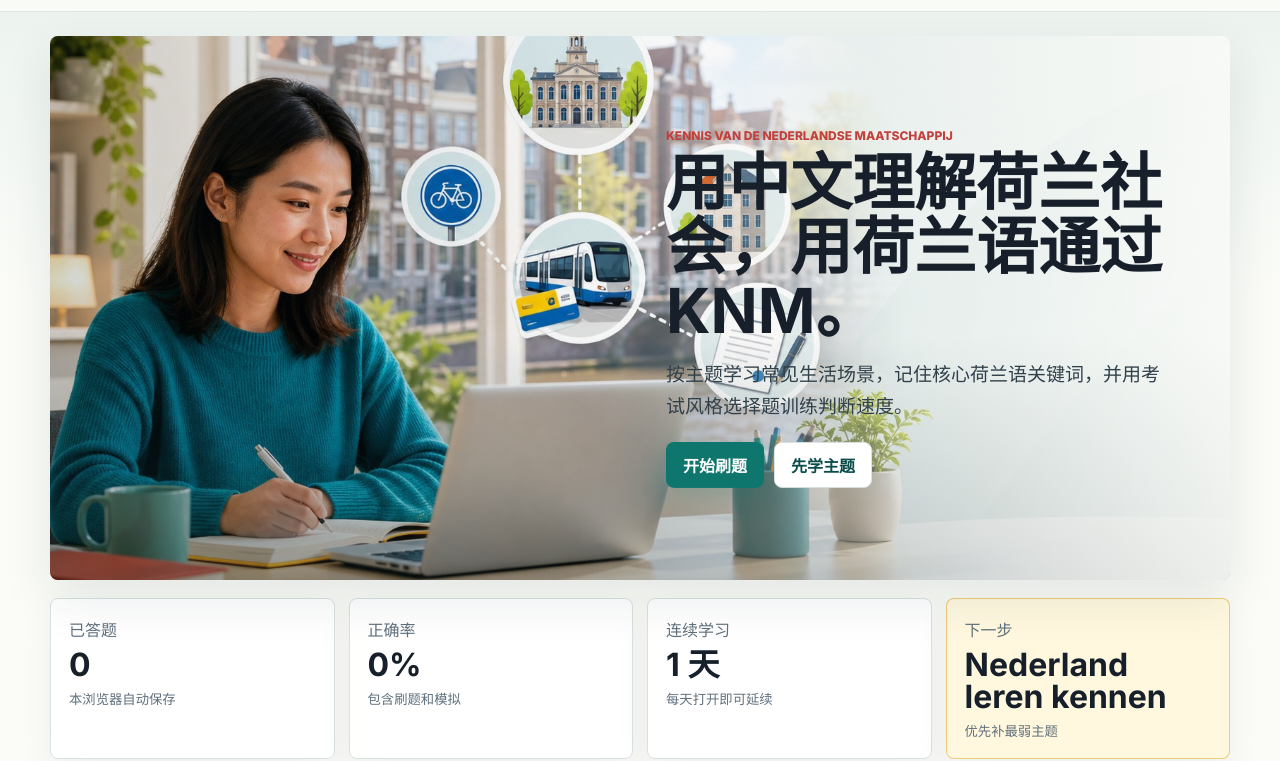
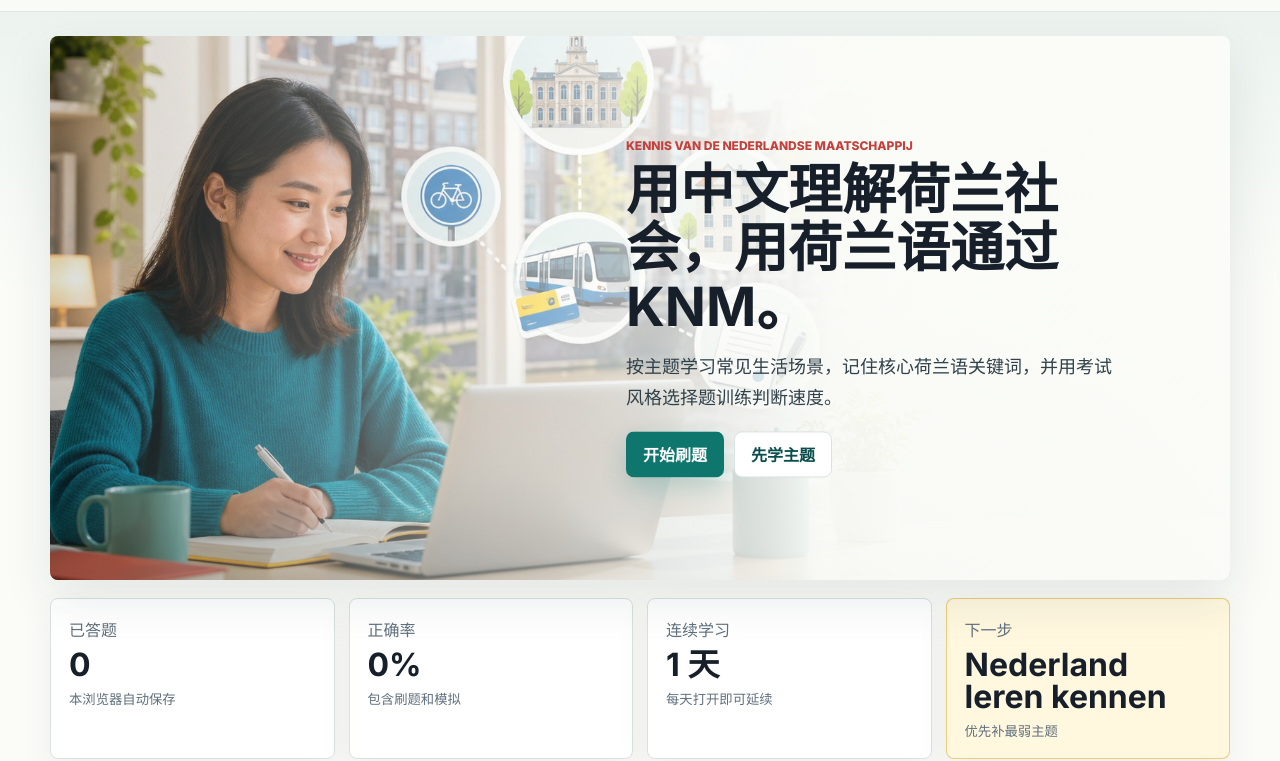
Before and after one commit to XueliPan/dutch-learner-knm, a website built with Vite: page index.html in a window 1280 px wide. Shown: the part 61-822 px from the top of the page. Built offline with nearby package versions, Linux system fonts and the light colour scheme.

Commit message:
Improve hero text readability

```diff
--- a/styles.css
+++ b/styles.css
@@ -142,6 +142,7 @@ main {
   width: 100%;
   height: 100%;
   object-fit: cover;
+  object-position: 38% center;
 }
 
 .hero::after {
@@ -149,8 +150,8 @@ main {
   position: absolute;
   inset: 0;
   background:
-    linear-gradient(90deg, rgba(10, 32, 36, 0.18), rgba(10, 32, 36, 0.03) 45%, rgba(251, 252, 248, 0.82)),
-    linear-gradient(0deg, rgba(10, 32, 36, 0.32), transparent 45%);
+    linear-gradient(90deg, rgba(10, 32, 36, 0.14), rgba(251, 252, 248, 0.52) 42%, rgba(251, 252, 248, 0.96) 66%, rgba(251, 252, 248, 0.99)),
+    linear-gradient(0deg, rgba(10, 32, 36, 0.24), transparent 48%);
 }
 
 .hero-panel {
@@ -158,9 +159,15 @@ main {
   right: clamp(18px, 5vw, 64px);
   top: 50%;
   z-index: 1;
-  width: min(500px, calc(100% - 36px));
+  width: min(540px, calc(100% - 36px));
   transform: translateY(-50%);
   color: var(--ink);
+}
+
+.hero-panel h1 {
+  max-width: 520px;
+  font-size: clamp(36px, 4.4vw, 54px);
+  line-height: 1.08;
 }
 
 .eyebrow {
@@ -201,7 +208,8 @@ h3 {
 
 .hero-copy {
   color: #31414a;
-  font-size: clamp(16px, 2vw, 19px);
+  max-width: 500px;
+  font-size: clamp(16px, 1.8vw, 18px);
   line-height: 1.7;
 }
 
```
